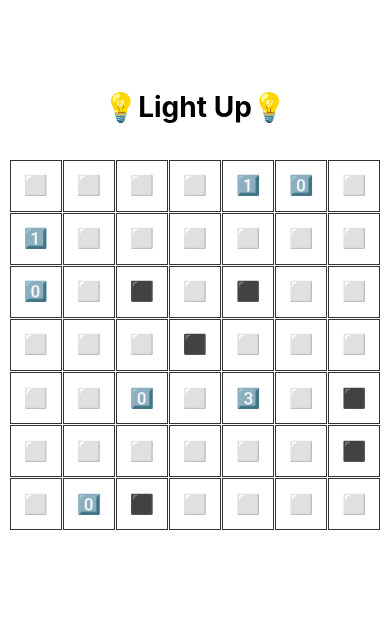
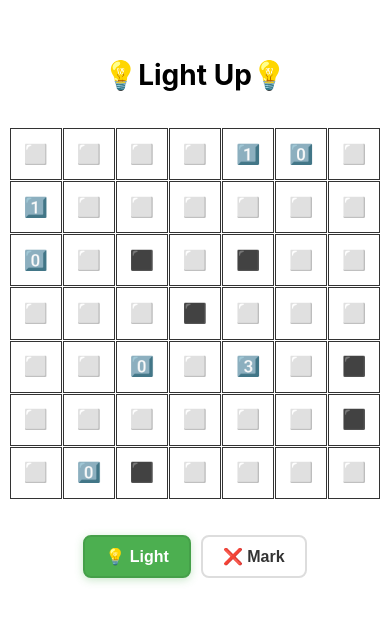
Before and after one commit to karstendick/light-up, a React Native app: screen / in a window 390 px wide. Shown: the part 104-726 px from the top of the page. Built offline with nearby package versions, Linux system fonts and the light colour scheme.

Commit message:
placement mode for xs and lightbulbs

```diff
--- a/GameBoard.tsx
+++ b/GameBoard.tsx
@@ -1,7 +1,7 @@
-import React from 'react';
+import React, { useState } from 'react';
 import { useImmer } from 'use-immer';
 import { Draft } from 'immer';
-import { Text, StyleSheet } from 'react-native';
+import { Text, StyleSheet, View } from 'react-native';
 import './styles.css';
 
 // TODO: Handled different sized puzzles
@@ -59,6 +59,8 @@ type Cell = {
   state: CellState;
   isError?: boolean;
 };
+
+type PlacementMode = 'lightbulb' | 'x';
 
 const puzzle1 = `
 ....10.
@@ -208,6 +210,7 @@ function checkIsGameWon(cells: Cell[]): boolean {
 export default function GameBoard() {
   const [cells, setCells] = useImmer(parsePuzzle(puzzle1));
   const [isGameWon, setIsGameWon] = useImmer(false);
+  const [placementMode, setPlacementMode] = useState<PlacementMode>('lightbulb');
 
   function cellIsClickable(cell: Cell): boolean {
     if (isGameWon) {
@@ -231,6 +234,9 @@ export default function GameBoard() {
   const handleClick = (clickedCell: Cell) => {
     setCells((draftCells: Draft<Cell[]>) => {
       let newState = clickedCell.state;
+
+      // Handle click based on placement mode
+      if (placementMode === 'lightbulb') {
         switch (clickedCell.state) {
           case CellState.Shaded:
           case CellState.Shaded0:
@@ -239,19 +245,42 @@ export default function GameBoard() {
           case CellState.Shaded3:
           case CellState.Shaded4:
             return;
+          case CellState.Empty:
           case CellState.Lit:
-          newState = CellState.LitXed;
-          break;
-        case CellState.Empty:
             newState = CellState.Lightbulb;
             break;
           case CellState.Lightbulb:
+            newState = CellState.Empty;
+            break;
+          case CellState.Xed:
+          case CellState.LitXed:
+            newState = CellState.Lightbulb;
+            break;
+        }
+      } else {
+        // placementMode === 'x'
+        switch (clickedCell.state) {
+          case CellState.Shaded:
+          case CellState.Shaded0:
+          case CellState.Shaded1:
+          case CellState.Shaded2:
+          case CellState.Shaded3:
+          case CellState.Shaded4:
+            return;
+          case CellState.Empty:
             newState = CellState.Xed;
+            break;
+          case CellState.Lit:
+            newState = CellState.LitXed;
             break;
           case CellState.Xed:
           case CellState.LitXed:
             newState = CellState.Empty;
             break;
+          case CellState.Lightbulb:
+            newState = CellState.Xed;
+            break;
+        }
       }
       draftCells[clickedCell.id].state = newState;
 
@@ -298,6 +327,26 @@ export default function GameBoard() {
         ))}
       </div>
       {isGameWon && <Text style={styles.winMessage}>🎉 You won! 🎉</Text>}
+
+      {/* Mode selector */}
+      <View style={styles.modeSelector}>
+        <button
+          className={`mode-button ${placementMode === 'lightbulb' ? 'active' : ''}`}
+          onClick={() => setPlacementMode('lightbulb')}
+          type="button"
+          aria-label="Place light bulbs"
+        >
+          💡 Light
+        </button>
+        <button
+          className={`mode-button ${placementMode === 'x' ? 'active' : ''}`}
+          onClick={() => setPlacementMode('x')}
+          type="button"
+          aria-label="Place X marks"
+        >
+          ❌ Mark
+        </button>
+      </View>
     </React.Fragment>
   );
 }
@@ -310,4 +359,10 @@ const styles = StyleSheet.create({
     textAlign: 'center',
     color: '#4CAF50',
   },
+  modeSelector: {
+    flexDirection: 'row',
+    justifyContent: 'center',
+    marginTop: 20,
+    gap: 10,
+  },
 });
--- a/styles.css
+++ b/styles.css
@@ -116,3 +116,54 @@ button {
 @media (prefers-color-scheme: dark) {
   /* Ready for future dark mode implementation */
 }
+
+/* Mode selector buttons */
+.mode-button {
+  padding: 12px 24px;
+  font-size: 18px;
+  font-weight: 600;
+  border: 2px solid #ddd;
+  border-radius: 8px;
+  background-color: #fff;
+  color: #333;
+  cursor: pointer;
+  transition: all 0.2s ease;
+  user-select: none;
+  -webkit-user-select: none;
+  touch-action: manipulation;
+  min-width: 120px;
+  display: inline-flex;
+  align-items: center;
+  justify-content: center;
+  gap: 8px;
+}
+
+.mode-button:hover {
+  background-color: #f5f5f5;
+  border-color: #bbb;
+}
+
+.mode-button:active {
+  transform: scale(0.95);
+}
+
+.mode-button.active {
+  background-color: #4caf50;
+  color: white;
+  border-color: #45a049;
+  box-shadow: 0 2px 8px rgba(76, 175, 80, 0.3);
+}
+
+.mode-button.active:hover {
+  background-color: #45a049;
+  border-color: #3d9142;
+}
+
+/* Mobile-specific mode button adjustments */
+@media (max-width: 768px) {
+  .mode-button {
+    padding: 10px 20px;
+    font-size: 16px;
+    min-width: 100px;
+  }
+}
```
Lines whose indentation alone changed are shown as unchanged.
